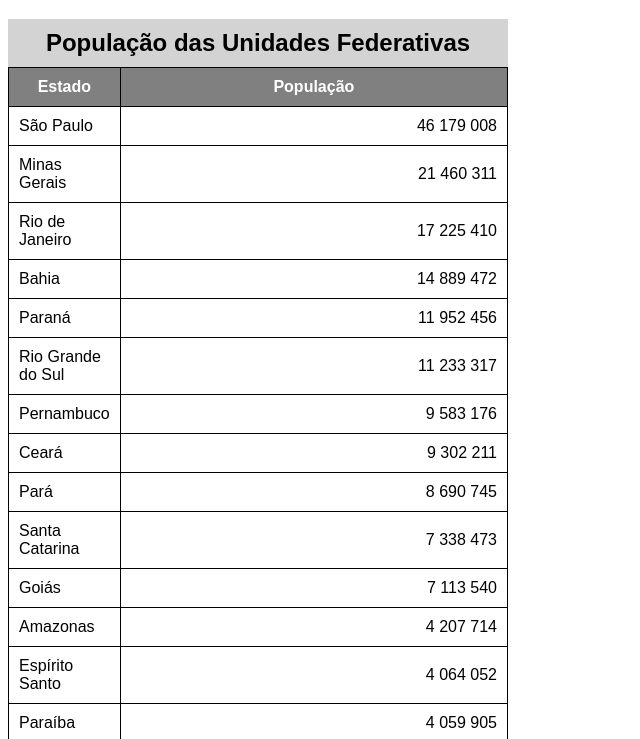
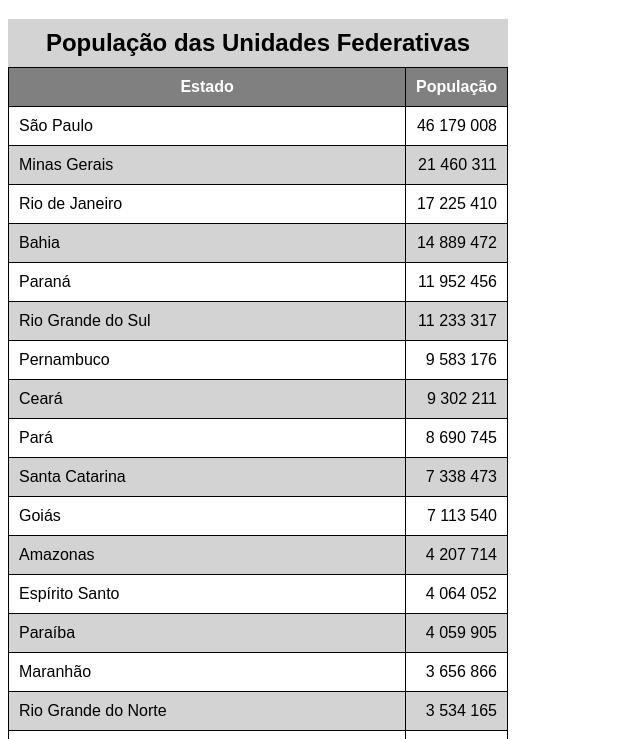
Before and after one commit to tiagojosemainka/html-css, a plain HTML site: page exercicios/ex023/tabela002.html in a window 1280 px wide. Shown: the part 61-800 px from the top of the page, without its empty margins (0-640 px from the left). Drawn offline with Linux system fonts and the light colour scheme.

Commit message:
atualizando exercício 23

```diff
--- a/exercicios/ex023/tabela002.html
+++ b/exercicios/ex023/tabela002.html
@@ -35,6 +35,16 @@
                 color: white;
             }
 
+            tbody>tr:nth-child(odd) {
+                /* 2n-1 */
+                background-color: white;
+            }
+
+            tbody>tr:nth-child(even) {
+                /* 2n */
+                background-color: lightgray;
+            }
+
             td.num {
                 text-align: right;
             }
@@ -58,8 +68,8 @@
             </caption>
             <thead>
                 <tr>
-                    <th scope="col" style="width: 50px">Estado</th>
-                    <th scope="col">População</th>
+                    <th scope="col">Estado</th>
+                    <th scope="col" style="width: 50px;">População</th>
                 </tr>
             </thead>
             <tbody>
```
